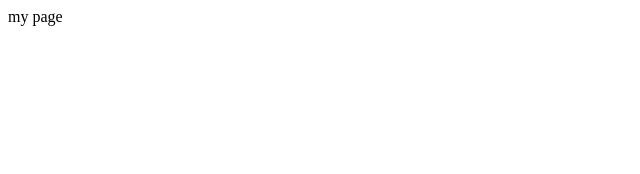
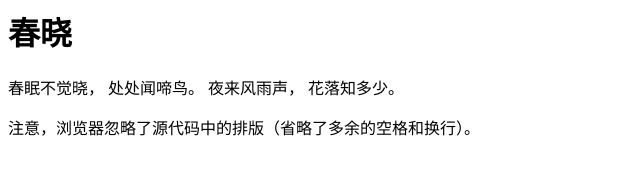
Before and after one commit to JY-Yao/JY-Yao.github.io, a plain HTML site: page index.html in a window 1280 px wide. Shown: the whole page, without its empty margins (0-640 px from the left). Drawn offline with Linux system fonts and the light colour scheme.

Commit message:
Update index.html

```diff
--- a/index.html
+++ b/index.html
@@ -1 +1,18 @@
-my page
+<html>
+
+<body>
+
+<h1>春晓</h1>
+
+<p>
+    春眠不觉晓，
+      处处闻啼鸟。
+        夜来风雨声，
+          花落知多少。
+</p>
+
+<p>注意，浏览器忽略了源代码中的排版（省略了多余的空格和换行）。</p>
+
+</body>
+
+</html>
```
